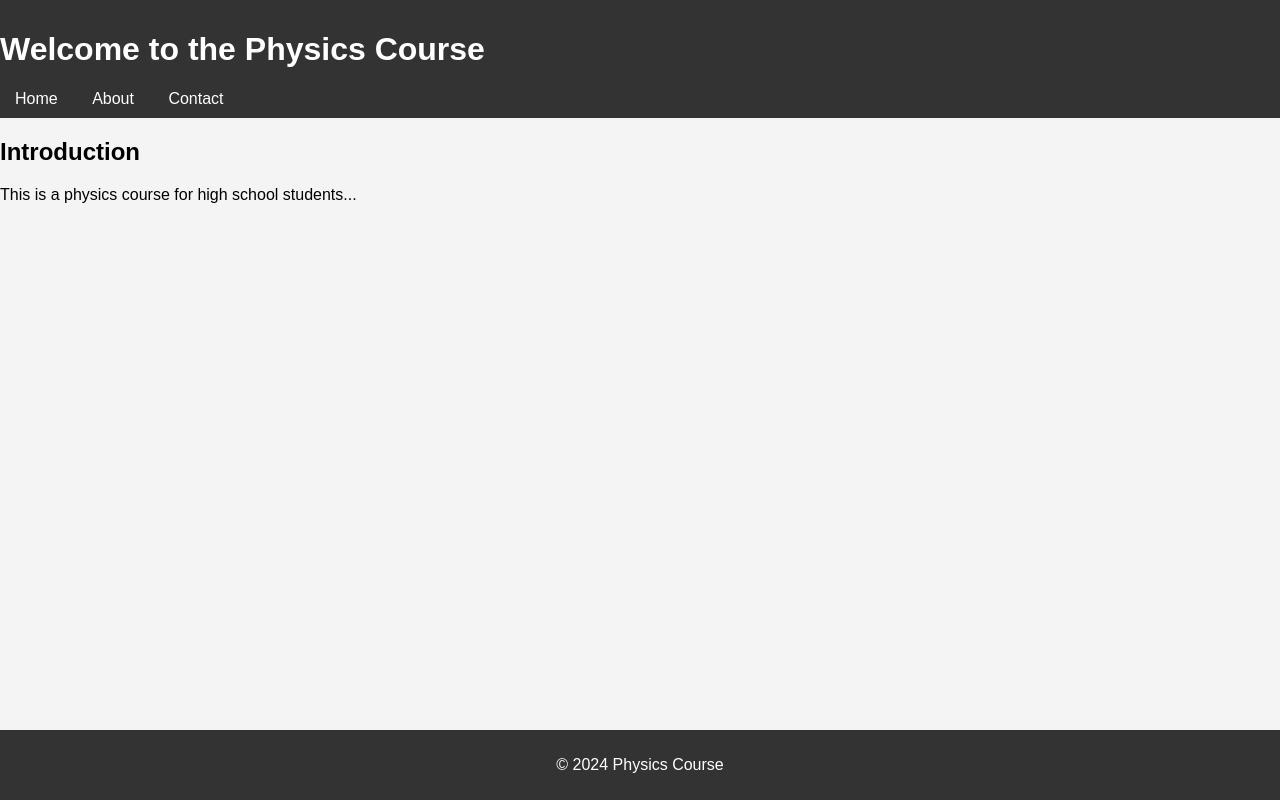
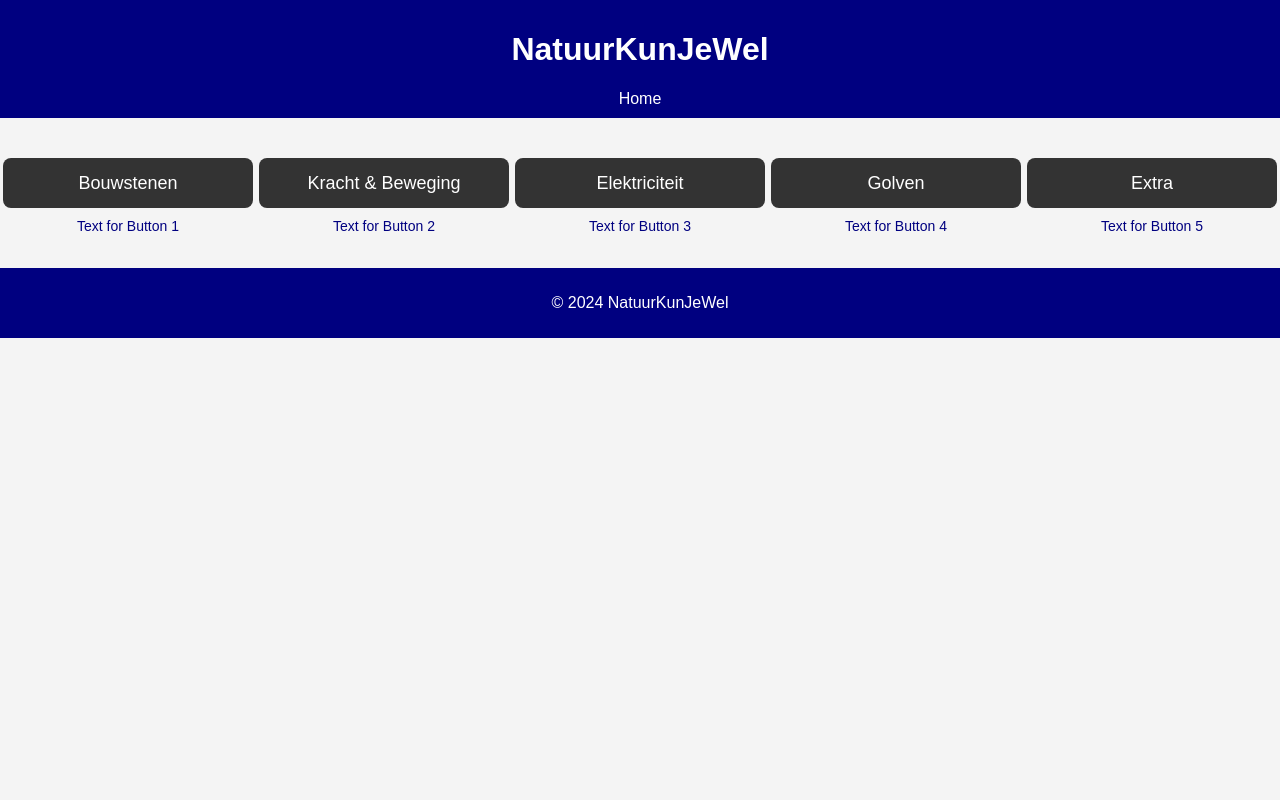
Before and after one commit to NatuurKunJeWel/NatuurKunJeWel, a plain HTML site: page index.html in a window 1280 px wide. Drawn offline with Linux system fonts and the light colour scheme; no server answers.

Commit message:
eerste update

```diff
--- a/index.html
+++ b/index.html
@@ -1,30 +1,67 @@
 <!DOCTYPE html>
-<html lang="en">
+<html lang="nl">
 <head>
+    <!-- Meta information for the page -->
     <meta charset="UTF-8">
     <meta name="viewport" content="width=device-width, initial-scale=1.0">
-    <title>Physics Course</title>
-    <link rel="stylesheet" href="style.css">
+    <meta name="description" content="Natuurkunde oefenen op de middelbare school">
+    <title>NatuurKunJeWel</title>
+    <link rel="stylesheet" href="style.css"> <!-- Link to external CSS -->
 </head>
 <body>
+
+    <!-- Header -->
     <header>
-        <h1>Welcome to the Physics Course</h1>
+        <h1>NatuurKunJeWel</h1> <!-- Main heading of the website -->
         <nav>
             <ul>
+                <!-- Navigation menu -->
                 <li><a href="#">Home</a></li>
-                <li><a href="#">About</a></li>
-                <li><a href="#">Contact</a></li>
             </ul>
         </nav>
     </header>
 
-    <main>
-        <h2>Introduction</h2>
-        <p>This is a physics course for high school students...</p>
-    </main>
+    <!-- Main content -->
+    <div class="spacer" style="height: 20px;"></div> <!-- empty space -->
 
+    <!-- Buttons Section -->
+    <div class="button-container">
+        <div class="button-item">
+            <a href="bouwstenen.html" class="button">Bouwstenen</a>
+            <p class="button-text">Text for Button 1</p>
+        </div>
+        <div class="button-item">
+            <a href="krachtenbeweging.html" class="button">Kracht & Beweging</a>
+            <p class="button-text">Text for Button 2</p>
+        </div>
+        <div class="button-item">
+            <a href="Elektriciteit.html" class="button">Elektriciteit</a>
+            <p class="button-text">Text for Button 3</p>
+        </div>
+        <div class="button-item">
+            <a href="Golven.html" class="button">Golven</a>
+            <p class="button-text">Text for Button 4</p>
+        </div>
+        <div class="button-item">
+            <a href="Extra.html" class="button">Extra</a>
+            <p class="button-text">Text for Button 5</p>
+        </div>
+    </div>
+
+    <div class="spacer" style="height: 20px;"></div> <!-- empty space -->
+
+    <script>
+        // Fetching and displaying the content from the first text file
+        fetch('home_text_1.txt')
+            .then(response => response.text())
+            .then(data => document.getElementById('home_text_1').innerText = data)
+            .catch(error => console.error('Error loading the first file:', error));
+    </script>
+
+    <!-- Footer -->
     <footer>
-        <p>© 2024 Physics Course</p>
+        <p>© 2024 NatuurKunJeWel</p> <!-- Copyright information -->
     </footer>
+
 </body>
 </html>
--- a/style.css
+++ b/style.css
@@ -1,20 +1,28 @@
+/* Apply styles for the body */
 body {
     font-family: Arial, sans-serif;
     margin: 0;
     padding: 0;
     background-color: #f4f4f4;
+    height: 100%; /* Ensure the body takes full height */
+    display: flex;
+    flex-direction: column;
 }
 
+/* Header styling */
 header {
-    background-color: #333;
+    background-color: #000080;
     color: white;
     padding: 10px 0;
+    text-align: center;
 }
 
+/* Navigation menu styling */
 nav ul {
     list-style-type: none;
     padding: 0;
     margin: 0;
+    text-align: center;
 }
 
 nav ul li {
@@ -27,12 +35,47 @@ nav ul li a {
     text-decoration: none;
 }
 
+/* Footer styling */
 footer {
+    background-color: #000080;
+    color: white;
+    text-align: center;
+    padding: 10px 0;
+    margin-top: auto; /* Push footer to the bottom */
+}
+
+/* Style for the buttons and text */
+.button-container {
+    display: flex;
+    justify-content: space-around;
+    margin-top: 20px;
+}
+
+.button-item {
+    text-align: center;
+}
+
+.button {
+    display: block;
+    width: 250px;
+    height: 50px;
     background-color: #333;
     color: white;
     text-align: center;
-    padding: 10px 0;
-    position: absolute;
-    width: 100%;
-    bottom: 0;
+    line-height: 50px;
+    font-size: 18px;
+    text-decoration: none;
+    border-radius: 8px;
+    margin-bottom: 10px;
+    transition: background-color 0.3s;
 }
+
+.button:hover {
+    background-color: #45a049;
+}
+
+.button-text {
+    font-size: 14px;
+    color: #000080;
+    margin-top: 5px;
+}
```
Also changed, not shown: bouwstenen.html (added, +30 -0 lines), elektriciteit.html (added, +30 -0 lines), extra.html (added, +30 -0 lines), golven.html (added, +30 -0 lines), krachtenbeweging.html (added, +30 -0 lines), bobthebuilder.jpg (added).
